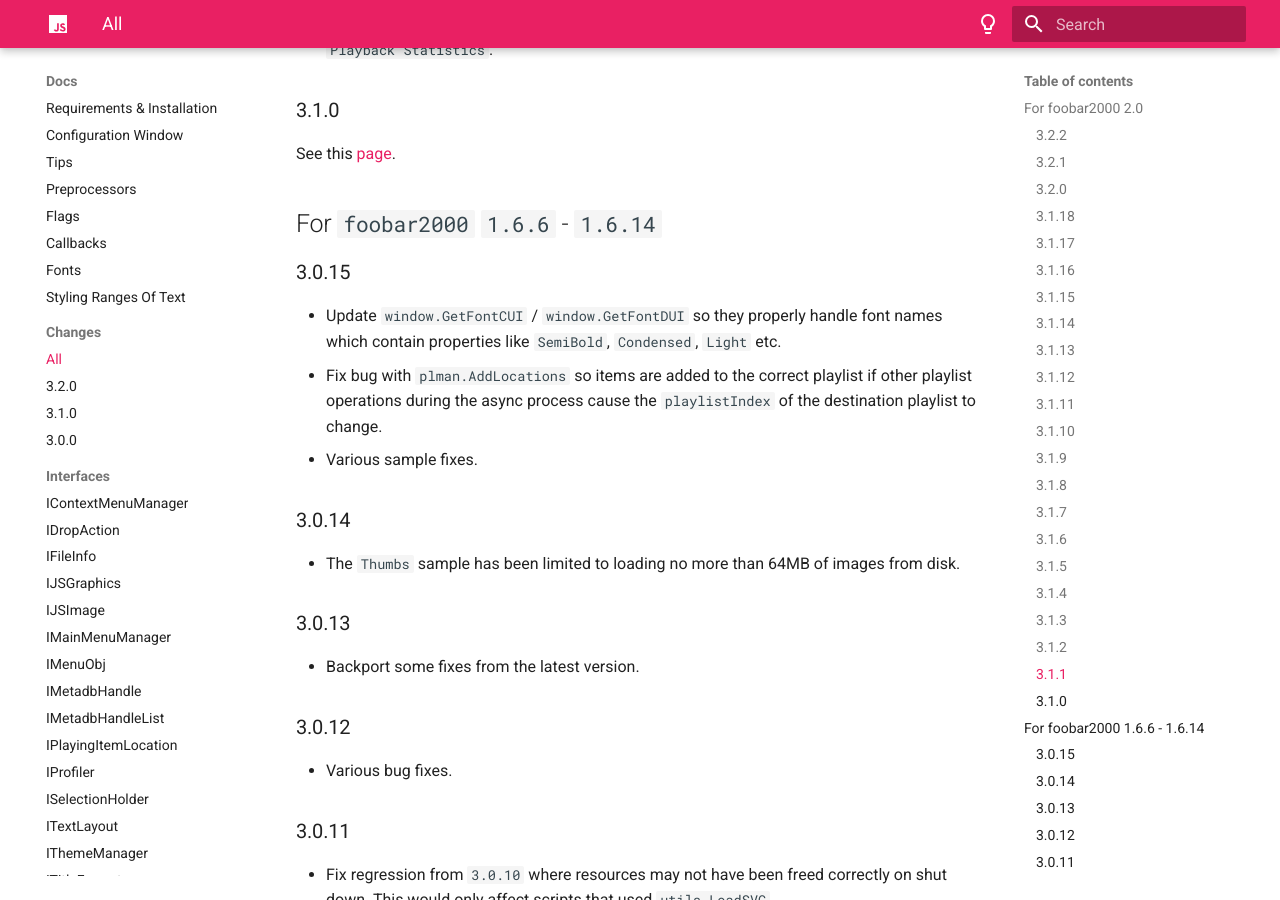
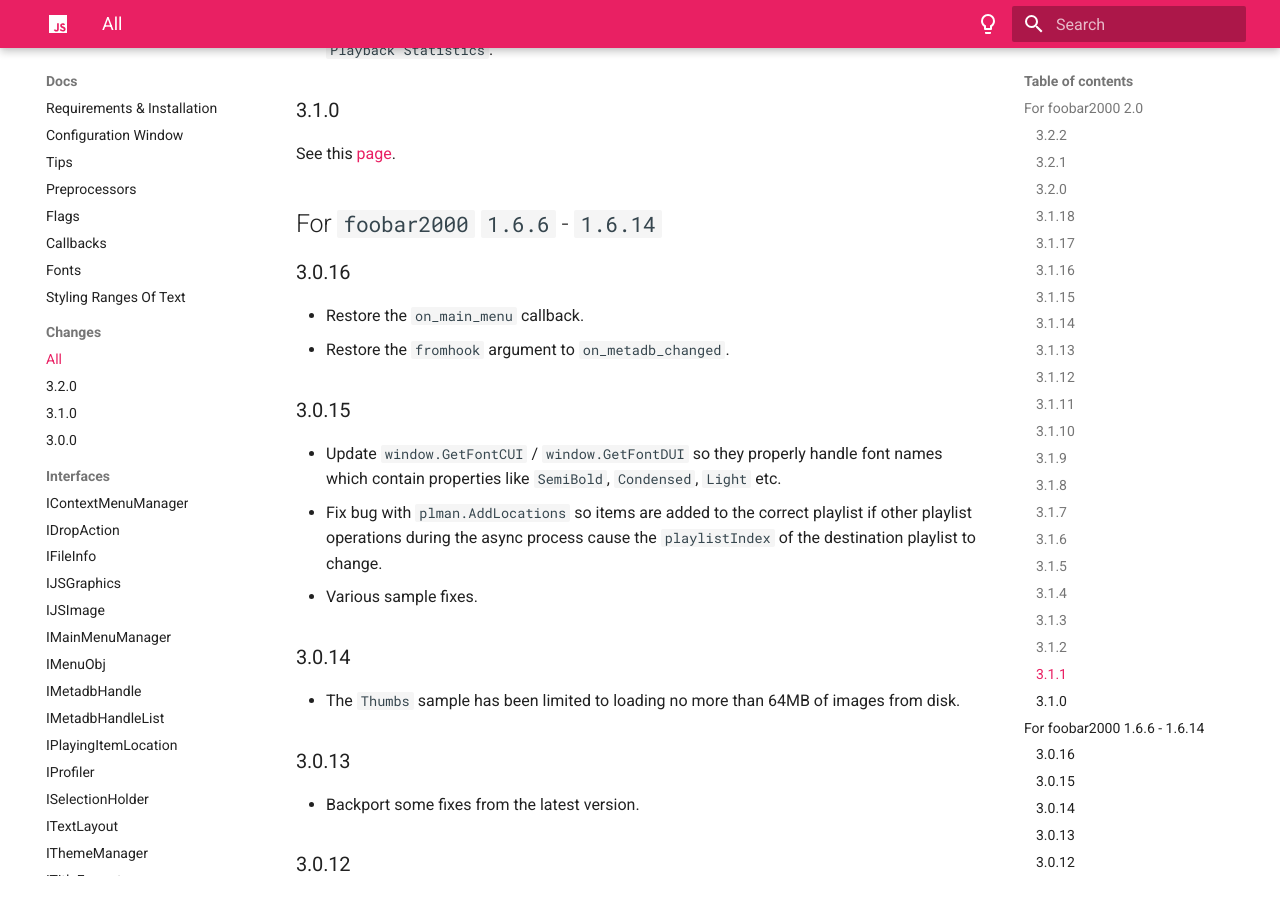
Before and after one commit to jscript-panel/jscript-panel.github.io, an MkDocs documentation site: the page built from docs/docs/changes/index.md, in a window 1280 px wide and 900 px high, scrolled down 3691 px. Built offline with MkDocs 1.6.1 and Material for MkDocs 9.7.7, drawn with Linux system fonts in a browser that asks for light colours.

Commit message:
Update changes

```diff
--- a/docs/docs/changes/index.md
+++ b/docs/docs/changes/index.md
@@ -102,6 +102,10 @@
 
 ## For `foobar2000` `1.6.6` - `1.6.14`
 
+### 3.0.16
+- Restore the `on_main_menu` callback.
+- Restore the `fromhook` argument to `on_metadb_changed`.
+
 ### 3.0.15
 - Update `window.GetFontCUI` / `window.GetFontDUI` so they properly handle font names which contain properties like `SemiBold`, `Condensed`, `Light` etc.
 - Fix bug with `plman.AddLocations` so items are added to the correct playlist if other playlist operations during the async process cause the `playlistIndex` of the destination playlist to change.
```
